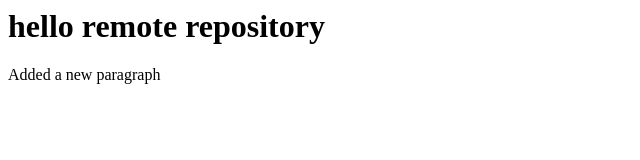
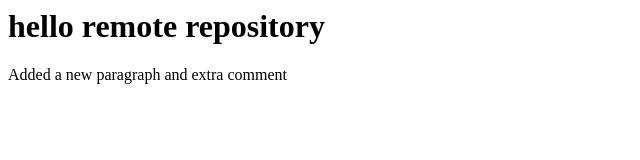
Before and after one commit to rudytrubitt/new_repository_created_github, a plain HTML site: page index.html in a window 1280 px wide. Shown: the whole page, without its empty margins (0-640 px from the left). Drawn offline with Linux system fonts and the light colour scheme.

Commit message:
Update index.html
added index.html comment on remote github repository

```diff
--- a/index.html
+++ b/index.html
@@ -1,2 +1,2 @@
 <h1>hello remote repository</h1>
-<p>Added a new paragraph</p>
+<p>Added a new paragraph and extra comment</p>
```
